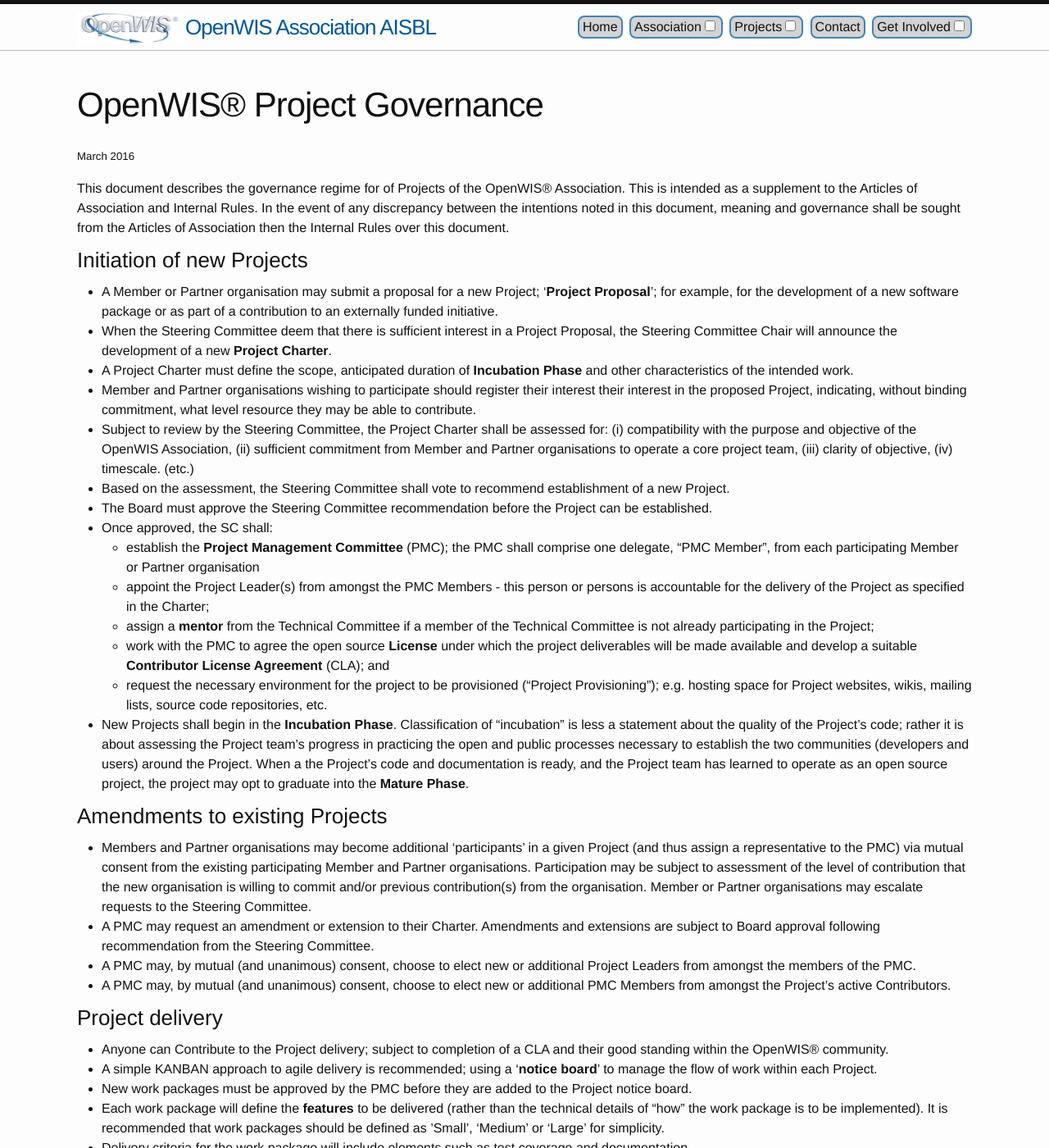
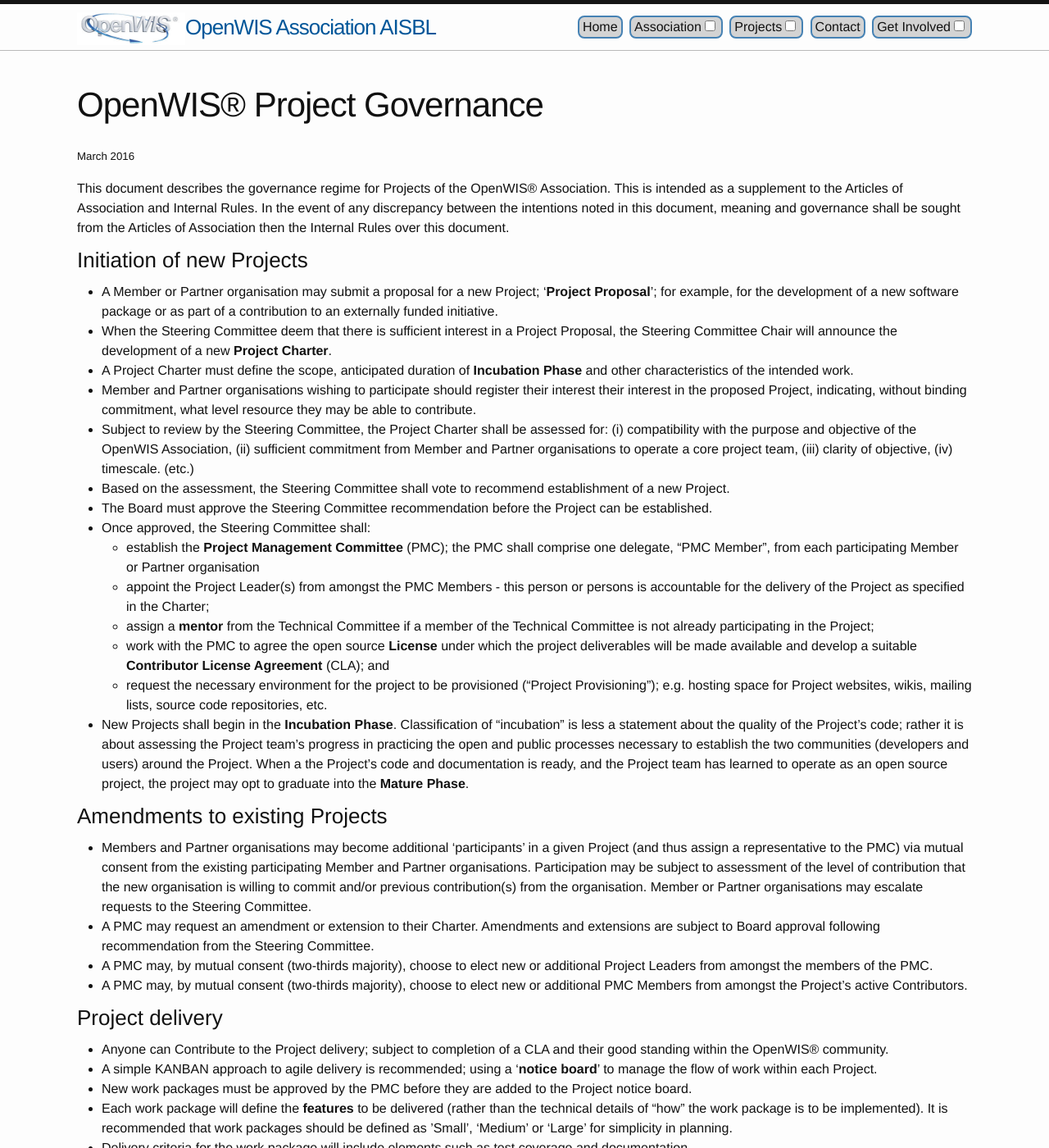
Before and after one commit to OpenWIS/openwis-documentation, a Jekyll site: the page built from _rules2/2016-03-11-OpenWIS-Project-Governance.md, in a window 1280 px wide and 1400 px high. Shown: the whole window at 82% size. Built offline with Jekyll 4.4.1, drawn with Linux system fonts in a browser that asks for light colours; some of the changed text lies outside the part shown.

Commit message:
editorial updates during SC-2017 (project governance supplement)
and agreement that we will accept two-thirds majority rather than unanimous consent

```diff
--- a/_rules2/2016-03-11-OpenWIS-Project-Governance.md
+++ b/_rules2/2016-03-11-OpenWIS-Project-Governance.md
@@ -5,7 +5,7 @@
 
 ##### March 2016
 
-This document describes the governance regime for of Projects of the OpenWIS&reg; Association. This is intended as a supplement to the Articles of Association and Internal Rules. In the event of any discrepancy between the intentions noted in this document, meaning and governance shall be sought from the Articles of Association then the Internal Rules over this document.
+This document describes the governance regime for Projects of the OpenWIS&reg; Association. This is intended as a supplement to the Articles of Association and Internal Rules. In the event of any discrepancy between the intentions noted in this document, meaning and governance shall be sought from the Articles of Association then the Internal Rules over this document.
 
 ### Initiation of new Projects
 - A Member or Partner organisation may submit a proposal for a new Project; ‘**Project Proposal**’; for example, for the development of a new software package or as part of a contribution to an externally funded initiative.
@@ -15,7 +15,7 @@
 - Subject to review by the Steering Committee, the Project Charter shall be assessed for: (i) compatibility with the purpose and objective of the OpenWIS Association, (ii) sufficient commitment from Member and Partner organisations to operate a core project team, (iii) clarity of objective, (iv) timescale. (etc.)
 - Based on the assessment, the Steering Committee shall vote to recommend establishment of a new Project.
 - The Board must approve the Steering Committee recommendation before the Project can be established.
-- Once approved, the SC shall:
+- Once approved, the Steering Committee shall:
     - establish the **Project Management Committee** (PMC); the PMC shall comprise one delegate, “PMC Member”, from each participating Member or Partner organisation
     - appoint the Project Leader(s) from amongst the PMC Members - this person or persons is accountable for the delivery of the Project as specified in the Charter;
     - assign a **mentor** from the Technical Committee if a member of the Technical Committee is not already participating in the Project;
@@ -26,26 +26,26 @@
 ### Amendments to existing Projects
 - Members and Partner organisations may become additional ‘participants’ in a given Project (and thus assign a representative to the PMC) via mutual consent from the existing participating Member and Partner organisations. Participation may be subject to assessment of the level of contribution that the new organisation is willing to commit and/or previous contribution(s) from the organisation. Member or Partner organisations may escalate requests to the Steering Committee.
 - A PMC may request an amendment or extension to their Charter. Amendments and extensions are subject to Board approval following recommendation from the Steering Committee.
-- A PMC may, by mutual (and unanimous) consent, choose to elect new or additional Project Leaders from amongst the members of the PMC.
-- A PMC may, by mutual (and unanimous) consent, choose to elect new or additional PMC Members from amongst the Project’s active Contributors.
+- A PMC may, by mutual consent (two-thirds majority), choose to elect new or additional Project Leaders from amongst the members of the PMC.
+- A PMC may, by mutual consent (two-thirds majority), choose to elect new or additional PMC Members from amongst the Project’s active Contributors.
 
 ### Project delivery
 - Anyone can Contribute to the Project delivery; subject to completion of a CLA and their good standing within the OpenWIS&reg; community.
 - A simple KANBAN approach to agile delivery is recommended; using a ‘**notice board**’ to manage the flow of work within each Project.
 - New work packages must be approved by the PMC before they are added to the Project notice board.
-- Each work package will define the **features** to be delivered (rather than the technical details of “how” the work package is to be implemented). It is recommended that work packages should be defined as ’Small’, ‘Medium’ or ‘Large’ for simplicity.
+- Each work package will define the **features** to be delivered (rather than the technical details of “how” the work package is to be implemented). It is recommended that work packages should be defined as ’Small’, ‘Medium’ or ‘Large’ for simplicity in planning.
 - Delivery criteria for the work package will include elements such as test coverage and documentation.
 - Contributors and Participants in the Project take work packages according to their priority.
 - Progress on each work package must be visible. This will help show which features may be included in the next release.
-- Regular scheduled delivery of ‘**Feature Releases**’ (e.g. 8-9 months) are recommended.
+- Regular scheduled delivery of ‘**Feature Releases**’ is recommended.
 - **Patch Releases** will be made as necessary in response to urgent bug-fixes and other stimuli.
 - Release numbering should use the following scheme: x.y.z
-    - ‘**x**’ = major version number (3 or 4),
+    - ‘**x**’ = major version number,
     - ‘**y**’ = feature release number,
     - ‘**z**’ = patch release number.
 - Even number ‘Feature Releases’ (e.g. 4.**2**.0) will be stable releases intended for operational deployment; odd number ‘Feature Releases’ (e.g. 4.**1**.7) will be developer releases. The developer release allows new and experimental features to be exposed prior to their incorporation in a stable release.
 
-### Governance for Project deliverables; software releases
+### Governance for Project deliverables and software releases
 - With guidance from the Technical Committee, the PMC will define the release mechanism, quality criteria and schedule pertinent to the project.
 - The PMC must agree the release quality criteria with the Steering Committee.
 - Steering Committee will hold PMC to account with respect to the release quality criteria.
```
